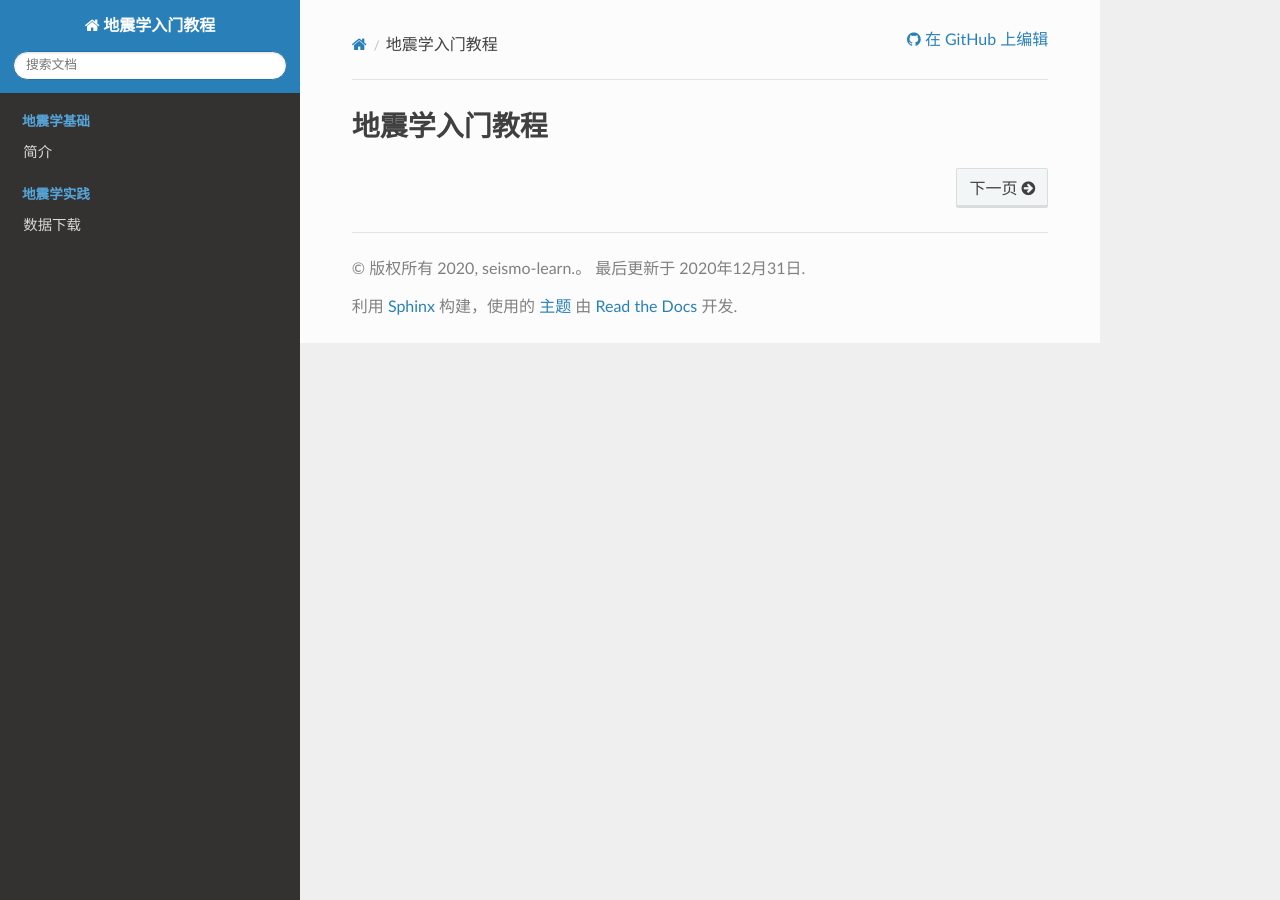
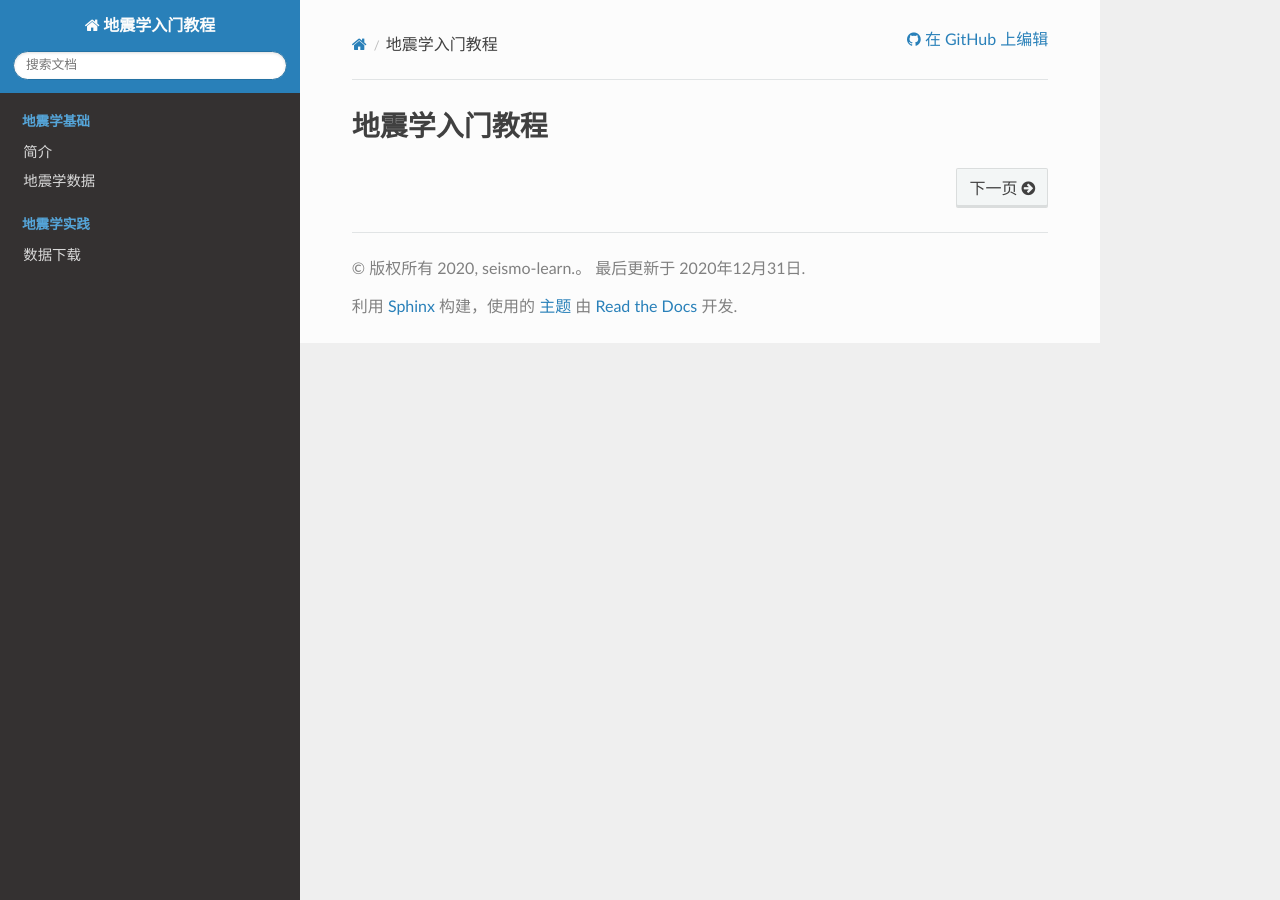
Before and after one commit to seismo-learn/seismology101, a Sphinx documentation site: the page built from source/index.rst, in a window 1280 px wide. Built offline with Sphinx 7.4.7 and the Read the Docs theme 2.0.0, drawn with Linux system fonts in a browser that asks for light colours.

Commit message:
Add seismic data section

```diff
--- a/source/index.rst
+++ b/source/index.rst
@@ -8,6 +8,7 @@
    :hidden:
 
    introduction/index
+   seismic-data/index
 
 
 .. toctree::
--- /dev/null
+++ b/source/seismic-data/index.rst
@@ -0,0 +1,2 @@
+地震学数据
+==========
```
